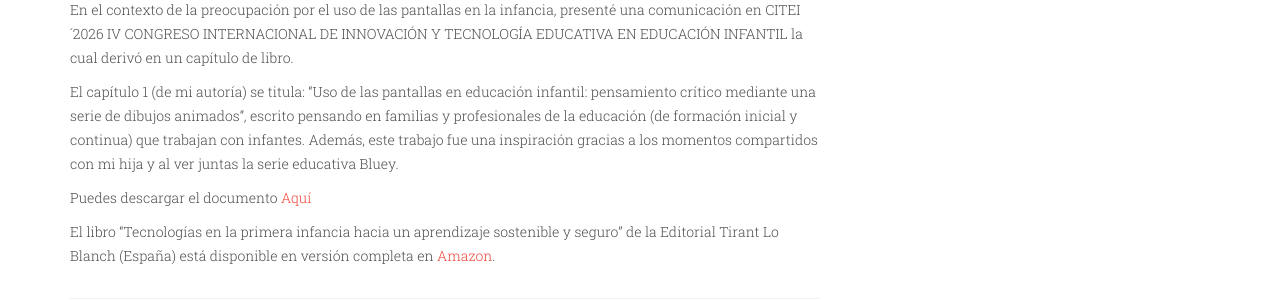
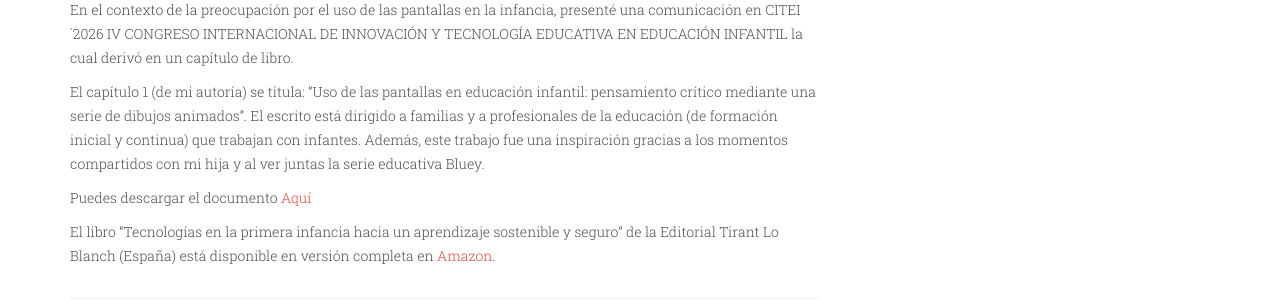
Before and after one commit to valeskacabrera/valeskacabrera.github.io, a Jekyll site: the page built from _posts/2026-10-15-uso-pantallas-infancia.markdown, in a window 1280 px wide. Shown: the part 1063-1363 px from the top of the page. Built offline with Jekyll 4.4.1, drawn with Linux system fonts in a browser that asks for light colours; some web fonts are replaced.

Commit message:
Update 2026-10-15-uso-pantallas-infancia.markdown

```diff
--- a/_posts/2026-10-15-uso-pantallas-infancia.markdown
+++ b/_posts/2026-10-15-uso-pantallas-infancia.markdown
@@ -11,7 +11,7 @@ categories: [Educacion]
 
 En el contexto de la preocupación por el uso de las pantallas en la infancia, presenté una comunicación en CITEI´2026 IV CONGRESO INTERNACIONAL DE INNOVACIÓN Y TECNOLOGÍA EDUCATIVA EN EDUCACIÓN INFANTIL la cual derivó en un capítulo de libro.
 
-El capítulo 1 (de mi autoría) se titula: "Uso de las pantallas en educación infantil: pensamiento crítico mediante una serie de dibujos animados", escrito pensando en familias y profesionales de la educación (de formación inicial y continua) que trabajan con infantes. Además, este trabajo fue una inspiración gracias a los momentos compartidos con mi hija y al ver juntas la serie educativa Bluey.
+El capítulo 1 (de mi autoría) se titula: "Uso de las pantallas en educación infantil: pensamiento crítico mediante una serie de dibujos animados". El escrito está dirigido a familias y a profesionales de la educación (de formación inicial y continua) que trabajan con infantes. Además, este trabajo fue una inspiración gracias a los momentos compartidos con mi hija y al ver juntas la serie educativa Bluey.
 
 Puedes descargar el documento [Aquí](https://valeskacabrera.com/assets/files/Tecnologías en la Primera Infancia Capítulo I.pdf)
 
```
